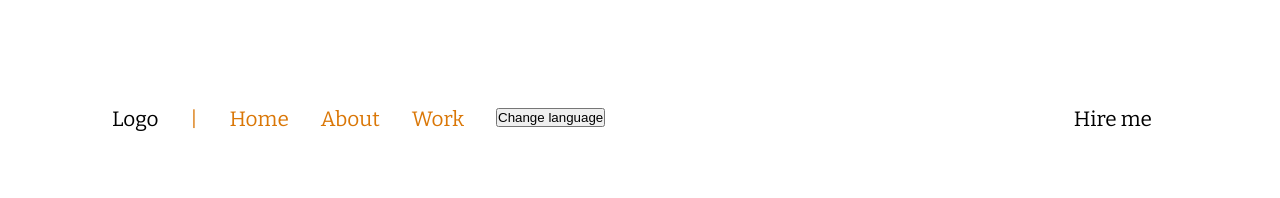
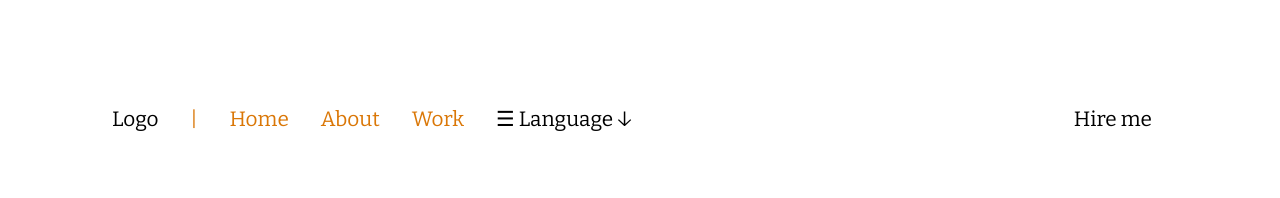
Before and after one commit to MapYh/portfolio, a React (Vite) app: page / in a window 1280 px wide. Shown: the top 198 px of the page. Built offline with nearby package versions, Linux system fonts and the light colour scheme.

Commit message:
Added styling to language button in nav.

```diff
--- a/src/components/Language_button.scss
+++ b/src/components/Language_button.scss
@@ -1,4 +1,10 @@
-/* .button {
-  border-radius: 1rem;
-  background-color: blue;
-} */
+.button {
+  border: none;
+  border-radius: 0.5rem;
+  background-color: rgb(255, 255, 255);
+  font-family: "Bitter", serif;
+  font-size: 1.3rem;
+
+  font-style: normal;
+  line-height: 1.125;
+}
--- a/src/components/Language_button.tsx
+++ b/src/components/Language_button.tsx
@@ -7,7 +7,7 @@ type ButtonFormat = {
 const Language_button = ({ onClick }: ButtonFormat) => {
   return (
     <button className="button" onClick={onClick}>
-      Change language
+      &#x2630; Language &#x2193;
     </button>
   );
 };
--- a/src/components/Nav.scss
+++ b/src/components/Nav.scss
@@ -24,3 +24,11 @@ a:hover {
   display: flex;
   flex-direction: column;
 }
+
+.header-styling {
+  font-family: "Bitter", serif;
+  font-size: 1.3rem;
+
+  font-style: normal;
+  line-height: 1.125;
+}
```
